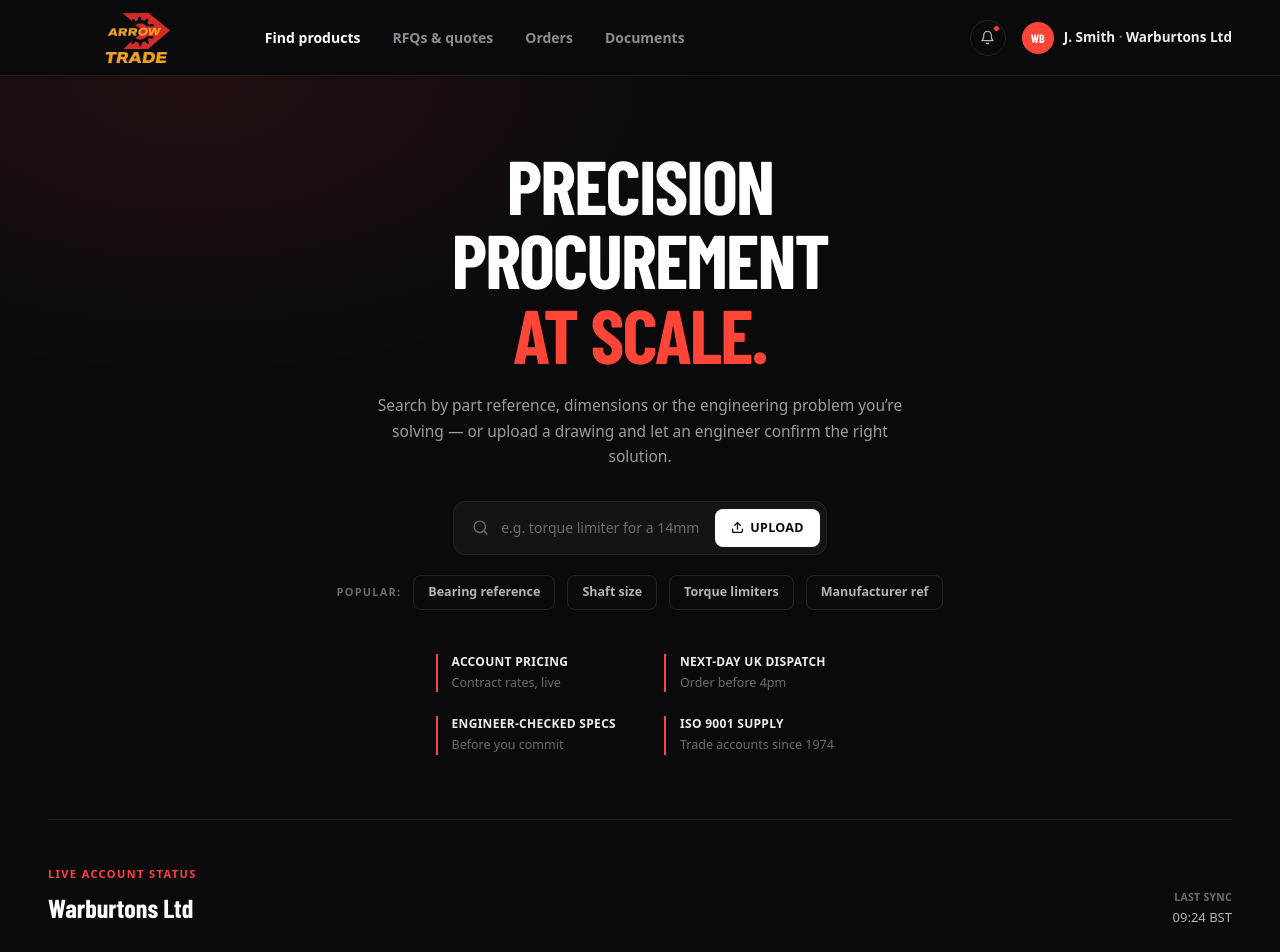
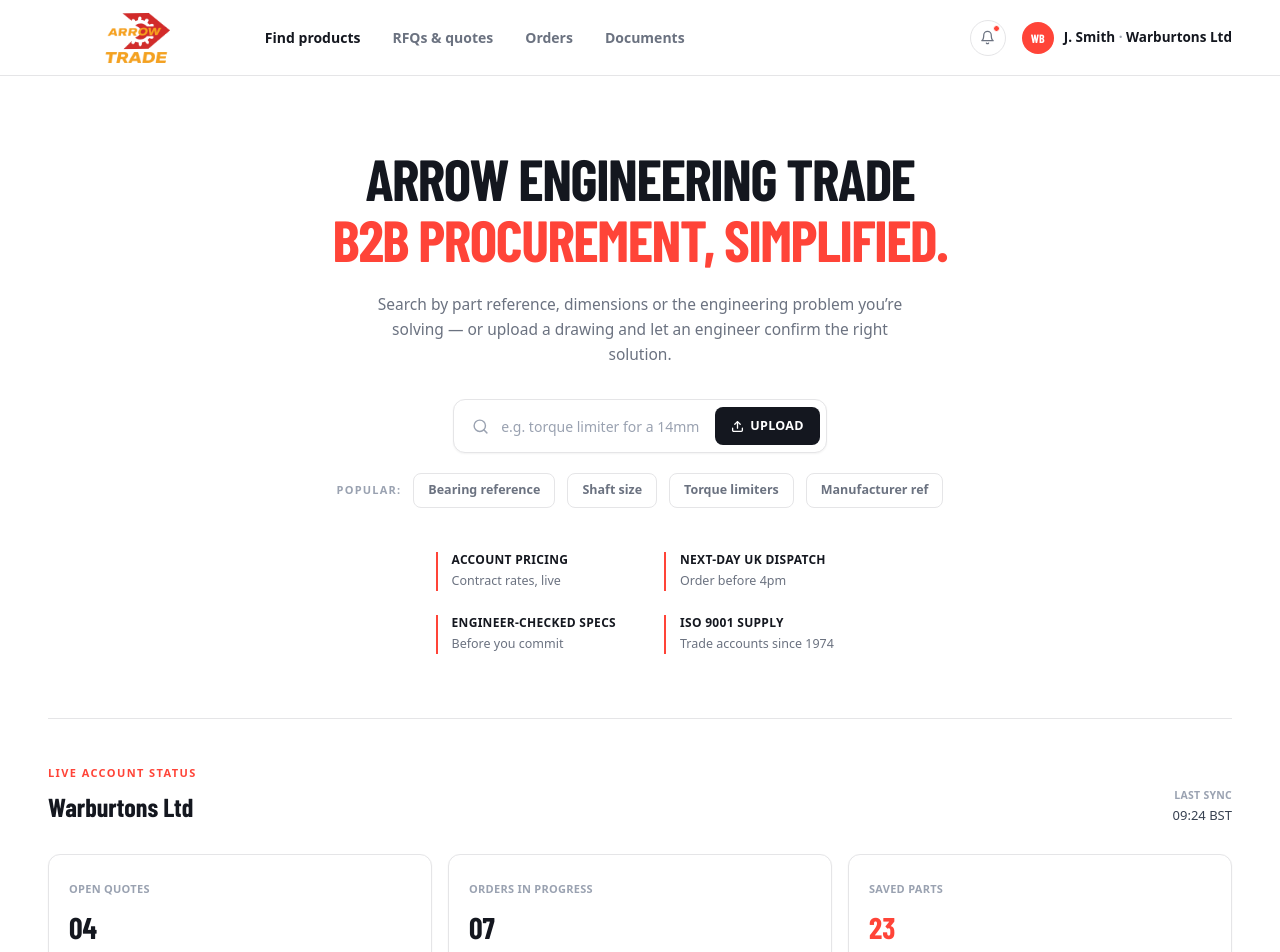
Before and after one commit to abdulhayeedev/arrow-trade-portal, a Next.js app: page / in a window 1280 px wide. Shown: the top 952 px of the page. Built offline with nearby package versions, Linux system fonts and the light colour scheme; a web font is replaced by a local one.

Commit message:
Changed to light theme

```diff
--- a/app/globals.css
+++ b/app/globals.css
@@ -3,6 +3,6 @@
 @tailwind utilities;
 
 body {
-  background: #0a0a0c;
-  color: #ededef;
+  background: #ffffff;
+  color: #14171f;
 }
--- a/app/page.tsx
+++ b/app/page.tsx
@@ -13,95 +13,86 @@
     desc: "GR-24 taper bore hub, 42mm",
     meta: "DISPATCHED TODAY · DPD 1–2 DAY",
     value: "qty 12",
-    dot: "bg-[#FF4438]",
+    dot: "bg-[#1D7A34]",
   },
   {
     ref: "RFQ-1092",
     desc: "Custom torque limiter, 10 Nm",
     meta: "WITH ENGINEERING · RESPONSE DUE TOMORROW",
     value: "Awaiting",
-    dot: "bg-[#4A90FF]",
+    dot: "bg-[#2563EB]",
   },
   {
     ref: "Q-3307",
     desc: "Stainless bearing inserts, UCX",
     meta: "VALID 21 DAYS · READY TO ACCEPT",
     value: "£1,284.00",
-    dot: "bg-[#34C759]",
+    dot: "bg-[#FF4438]",
   },
 ];
 
 export default function Home() {
   return (
-    <main className="flex min-h-screen flex-col bg-[#0A0A0C] text-[#EDEDEF]">
+    <main className="flex min-h-screen flex-col bg-white text-[#14171F]">
       {/* Top nav */}
-      <header className="flex h-[76px] items-center justify-between border-b border-[#1C1C20] px-12">
+      <header className="flex h-[76px] items-center justify-between border-b border-[#E5E5E7] px-12">
         <div className="flex items-center gap-11">
           <div className="flex items-center">
             <img src="/images/logo.png" alt="Arrow Engineering" className="h-14 w-auto" />
           </div>
           <nav className="flex items-center gap-8 text-sm font-semibold">
-            <span className="text-white">Find products</span>
-            <span className="text-[#8C8C93]">RFQs &amp; quotes</span>
-            <span className="text-[#8C8C93]">Orders</span>
-            <span className="text-[#8C8C93]">Documents</span>
+            <span className="text-[#14171F]">Find products</span>
+            <span className="text-[#6B7280]">RFQs &amp; quotes</span>
+            <span className="text-[#6B7280]">Orders</span>
+            <span className="text-[#6B7280]">Documents</span>
           </nav>
         </div>
         <div className="flex items-center gap-4">
-          <div className="relative flex h-9 w-9 items-center justify-center rounded-full border border-[#232327]">
-            <svg width="15" height="15" viewBox="0 0 24 24" fill="none" stroke="#B4B4BA" strokeWidth="2" strokeLinecap="round" strokeLinejoin="round">
+          <div className="relative flex h-9 w-9 items-center justify-center rounded-full border border-[#E5E5E7]">
+            <svg width="15" height="15" viewBox="0 0 24 24" fill="none" stroke="#6B7280" strokeWidth="2" strokeLinecap="round" strokeLinejoin="round">
               <path d="M18 8a6 6 0 0 0-12 0c0 7-3 9-3 9h18s-3-2-3-9" />
               <path d="M13.73 21a2 2 0 0 1-3.46 0" />
             </svg>
-            <div className="absolute right-[5px] top-1 h-[7px] w-[7px] rounded-full border-[1.5px] border-[#0A0A0C] bg-[#FF4438]" />
+            <div className="absolute right-[5px] top-1 h-[7px] w-[7px] rounded-full border-[1.5px] border-white bg-[#FF4438]" />
           </div>
           <div className="flex items-center gap-2.5">
             <div className="flex h-8 w-8 items-center justify-center rounded-full bg-[#FF4438]">
               <span className="font-heading text-xs font-bold text-white">WB</span>
             </div>
-            <span className="text-[13.5px] font-semibold">
-              J. Smith <span className="text-[#6B6B72]">·</span> Warburtons Ltd
+            <span className="text-[13.5px] font-semibold text-[#14171F]">
+              J. Smith <span className="text-[#9AA2B1]">·</span> Warburtons Ltd
             </span>
           </div>
         </div>
       </header>
 
       {/* Hero */}
-      <section
-        className="relative overflow-hidden px-12 pb-14 pt-[72px]"
-        style={{
-          background:
-            "radial-gradient(ellipse 900px 500px at 15% 0%, rgba(255,68,56,0.10) 0%, rgba(255,68,56,0) 60%)",
-        }}
-      >
+      <section className="relative overflow-hidden px-12 pb-14 pt-[72px]">
         <div className="relative mx-auto flex max-w-[780px] flex-col items-center text-center">
-          <h1 className="font-heading text-[76px] font-extrabold uppercase leading-[0.98] tracking-tight">
-            <span className="text-white">Precision</span>
-            <br />
-            <span className="text-white">Procurement</span>
-            <br />
-            <span className="text-[#FF4438]">At scale.</span>
+          <h1 className="font-heading text-[58px] font-extrabold uppercase leading-[1.05] tracking-tight">
+            <span className="block text-[#14171F]">Arrow Engineering Trade</span>
+            <span className="block text-[#FF4438]">B2B Procurement, Simplified.</span>
           </h1>
-          <p className="mt-[22px] max-w-[540px] text-[15.5px] leading-relaxed text-[#9C9CA3]">
+          <p className="mt-[22px] max-w-[540px] text-[15.5px] leading-relaxed text-[#6B7280]">
             Search by part reference, dimensions or the engineering problem you&rsquo;re solving — or
             upload a drawing and let an engineer confirm the right solution.
           </p>
 
-          <form className="mt-8 flex max-w-[560px] items-center gap-3 rounded-xl border border-[#232327] bg-[#141416] py-1.5 pl-[18px] pr-1.5">
-            <svg width="17" height="17" viewBox="0 0 24 24" fill="none" stroke="#6B6B72" strokeWidth="2" strokeLinecap="round" strokeLinejoin="round" className="shrink-0">
+          <form className="mt-8 flex max-w-[560px] items-center gap-3 rounded-xl border border-[#E5E5E7] bg-white py-1.5 pl-[18px] pr-1.5 shadow-sm">
+            <svg width="17" height="17" viewBox="0 0 24 24" fill="none" stroke="#9AA2B1" strokeWidth="2" strokeLinecap="round" strokeLinejoin="round" className="shrink-0">
               <circle cx="11" cy="11" r="8" />
               <path d="M21 21l-4.35-4.35" />
             </svg>
             <input
               type="text"
               placeholder="e.g. torque limiter for a 14mm keyed shaft at 10 Nm"
-              className="h-10 grow bg-transparent text-sm text-[#EDEDEF] outline-none placeholder:text-[#6B6B72]"
+              className="h-10 grow bg-transparent text-sm text-[#14171F] outline-none placeholder:text-[#9AA2B1]"
             />
             <button
               type="button"
-              className="flex h-[38px] shrink-0 items-center gap-1.5 rounded-lg bg-white px-4 text-[12.5px] font-bold tracking-wide text-[#0A0A0C]"
+              className="flex h-[38px] shrink-0 items-center gap-1.5 rounded-lg bg-[#14171F] px-4 text-[12.5px] font-bold tracking-wide text-white"
             >
-              <svg width="13" height="13" viewBox="0 0 24 24" fill="none" stroke="#0A0A0C" strokeWidth="2.4" strokeLinecap="round" strokeLinejoin="round">
+              <svg width="13" height="13" viewBox="0 0 24 24" fill="none" stroke="#FFFFFF" strokeWidth="2.4" strokeLinecap="round" strokeLinejoin="round">
                 <path d="M21 15v4a2 2 0 0 1-2 2H5a2 2 0 0 1-2-2v-4" />
                 <path d="M17 8l-5-5-5 5" />
                 <path d="M12 3v12" />
@@ -110,12 +101,12 @@
             </button>
           </form>
 
-          <div className="mt-5 flex flex-wrap items-center gap-3">
-            <span className="text-[11px] font-bold tracking-[1.2px] text-[#6B6B72]">POPULAR:</span>
+          <div className="mt-5 flex flex-wrap items-center justify-center gap-3">
+            <span className="text-[11px] font-bold tracking-[1.2px] text-[#9AA2B1]">POPULAR:</span>
             {filterChips.map((chip) => (
               <button
                 key={chip}
-                className="rounded-lg border border-[#232327] px-3.5 py-[7px] text-[12.5px] font-semibold text-[#B4B4BA] transition-colors hover:border-[#4A4A52] hover:text-white"
+                className="rounded-lg border border-[#E5E5E7] px-3.5 py-[7px] text-[12.5px] font-semibold text-[#6B7280] transition-colors hover:border-[#14171F] hover:text-[#14171F]"
               >
                 {chip}
               </button>
@@ -125,8 +116,8 @@
           <div className="mt-11 grid max-w-[620px] grid-cols-2 gap-x-12 gap-y-6">
             {features.map((f) => (
               <div key={f.title} className="border-l-2 border-[#FF4438] pl-3.5 text-left">
-                <div className="text-xs font-bold tracking-wide text-[#EDEDEF]">{f.title}</div>
-                <div className="mt-1 text-[12.5px] text-[#6B6B72]">{f.desc}</div>
+                <div className="text-xs font-bold tracking-wide text-[#14171F]">{f.title}</div>
+                <div className="mt-1 text-[12.5px] text-[#6B7280]">{f.desc}</div>
               </div>
             ))}
           </div>
@@ -135,88 +126,88 @@
 
       {/* Account status panel */}
       <section className="px-12 pb-14 pt-2">
-        <div className="flex flex-col gap-7 border-t border-[#1C1C20] pt-10">
+        <div className="flex flex-col gap-7 border-t border-[#E5E5E7] pt-10">
           <div className="flex items-end justify-between">
             <div>
               <span className="text-[11px] font-bold tracking-[1.4px] text-[#FF4438]">
                 LIVE ACCOUNT STATUS
               </span>
-              <div className="font-heading mt-1 text-[26px] font-bold text-white">Warburtons Ltd</div>
+              <div className="font-heading mt-1 text-[26px] font-bold text-[#14171F]">Warburtons Ltd</div>
             </div>
             <div className="text-right">
-              <div className="text-[10.5px] font-bold tracking-wide text-[#6B6B72]">LAST SYNC</div>
-              <div className="mt-0.5 text-[13px] text-[#B4B4BA]">09:24 BST</div>
+              <div className="text-[10.5px] font-bold tracking-wide text-[#9AA2B1]">LAST SYNC</div>
+              <div className="mt-0.5 text-[13px] text-[#374151]">09:24 BST</div>
             </div>
           </div>
 
           <div className="grid grid-cols-3 gap-4">
-            <div className="rounded-xl border border-[#232327] bg-[#131316] p-5">
-              <span className="text-[11px] font-bold tracking-wide text-[#6B6B72]">OPEN QUOTES</span>
-              <div className="font-heading mt-1.5 text-[30px] font-bold text-white">04</div>
+            <div className="rounded-xl border border-[#E5E5E7] bg-white p-5 shadow-sm">
+              <span className="text-[11px] font-bold tracking-wide text-[#9AA2B1]">OPEN QUOTES</span>
+              <div className="font-heading mt-1.5 text-[30px] font-bold text-[#14171F]">04</div>
             </div>
-            <div className="rounded-xl border border-[#232327] bg-[#131316] p-5">
-              <span className="text-[11px] font-bold tracking-wide text-[#6B6B72]">ORDERS IN PROGRESS</span>
-              <div className="font-heading mt-1.5 text-[30px] font-bold text-white">07</div>
+            <div className="rounded-xl border border-[#E5E5E7] bg-white p-5 shadow-sm">
+              <span className="text-[11px] font-bold tracking-wide text-[#9AA2B1]">ORDERS IN PROGRESS</span>
+              <div className="font-heading mt-1.5 text-[30px] font-bold text-[#14171F]">07</div>
             </div>
-            <div className="rounded-xl border border-[#232327] bg-[#131316] p-5">
-              <span className="text-[11px] font-bold tracking-wide text-[#6B6B72]">SAVED PARTS</span>
+            <div className="rounded-xl border border-[#E5E5E7] bg-white p-5 shadow-sm">
+              <span className="text-[11px] font-bold tracking-wide text-[#9AA2B1]">SAVED PARTS</span>
               <div className="font-heading mt-1.5 text-[30px] font-bold text-[#FF4438]">23</div>
             </div>
           </div>
 
-          <div className="overflow-hidden rounded-xl border border-[#232327] bg-[#131316]">
-            <div className="flex items-center justify-between border-b border-[#232327] px-[22px] py-4">
-              <span className="text-[11px] font-bold tracking-wide text-[#B4B4BA]">RECENT ACTIVITY</span>
-              <a href="#" className="text-xs font-bold tracking-wide">
+          <div className="overflow-hidden rounded-xl border border-[#E5E5E7] bg-white shadow-sm">
+            <div className="flex items-center justify-between border-b border-[#E5E5E7] px-[22px] py-4">
+              <span className="text-[11px] font-bold tracking-wide text-[#374151]">RECENT ACTIVITY</span>
+              <a href="#" className="text-xs font-bold tracking-wide text-[#FF4438]">
                 VIEW ALL
               </a>
             </div>
             {activity.map((row, i) => (
               <div
                 key={row.ref}
-                className={`flex items-center gap-3.5 px-[22px] py-4 transition-colors hover:bg-[#17171A] ${
-                  i < activity.length - 1 ? "border-b border-[#1C1C20]" : ""
+                className={`flex items-center gap-3.5 px-[22px] py-4 transition-colors hover:bg-[#FAFAFB] ${
+                  i < activity.length - 1 ? "border-b border-[#F1F1F3]" : ""
                 }`}
               >
                 <div className={`h-[7px] w-[7px] shrink-0 rounded-full ${row.dot}`} />
                 <div className="grow">
-                  <div className="text-sm font-semibold text-[#EDEDEF]">
-                    {row.ref} <span className="font-normal text-[#6B6B72]">·</span> {row.desc}
+                  <div className="text-sm font-semibold text-[#14171F]">
+                    {row.ref} <span className="font-normal text-[#9AA2B1]">·</span> {row.desc}
                   </div>
-                  <div className="mt-0.5 text-[11.5px] tracking-wide text-[#6B6B72]">{row.meta}</div>
+                  <div className="mt-0.5 text-[11.5px] tracking-wide text-[#9AA2B1]">{row.meta}</div>
                 </div>
-                <span className="shrink-0 text-[13px] font-semibold text-[#B4B4BA]">{row.value}</span>
+                <span className="shrink-0 text-[13px] font-semibold text-[#374151]">{row.value}</span>
               </div>
             ))}
           </div>
 
           <div className="grid grid-cols-2 gap-4">
-            <div className="cursor-pointer rounded-xl border border-[#FF4438] bg-[#17110F] p-[22px] transition-transform hover:-translate-y-0.5">
-              <span className="text-[10.5px] font-bold tracking-wide text-[#FF9A8F]">
+            <div className="cursor-pointer rounded-xl border border-[#FF4438] bg-[#FFF3F2] p-[22px] transition-transform hover:-translate-y-0.5">
+              <span className="text-[10.5px] font-bold tracking-wide text-[#A50D24]">
                 STRAIGHTFORWARD PRODUCTS
               </span>
-              <div className="font-heading mt-1.5 text-xl font-bold text-white">Browse catalogue</div>
+              <div className="font-heading mt-1.5 text-xl font-bold text-[#14171F]">Browse catalogue</div>
               <div className="mt-2.5 text-[12.5px] font-semibold text-[#FF4438]">
                 Find · Configure · Checkout →
               </div>
             </div>
-            <div className="cursor-pointer rounded-xl border border-[#232327] bg-[#131316] p-[22px] transition-transform hover:-translate-y-0.5">
-              <span className="text-[10.5px] font-bold tracking-wide text-[#6B6B72]">
+            <div className="cursor-pointer rounded-xl border border-[#E5E5E7] bg-white p-[22px] shadow-sm transition-transform hover:-translate-y-0.5">
+              <span className="text-[10.5px] font-bold tracking-wide text-[#6B7280]">
                 ENGINEERING ENQUIRY
               </span>
-              <div className="font-heading mt-1.5 text-xl font-bold text-white">Start an RFQ</div>
-              <div className="mt-2.5 text-[12.5px] font-semibold text-[#B4B4BA]">
+              <div className="font-heading mt-1.5 text-xl font-bold text-[#14171F]">Start an RFQ</div>
+              <div className="mt-2.5 text-[12.5px] font-semibold text-[#374151]">
                 Drawing · Review · Quotation →
               </div>
             </div>
           </div>
 
           <div className="flex items-center gap-2">
-            <svg width="15" height="15" viewBox="0 0 24 24" fill="none" stroke="#34C759" strokeWidth="2.2" strokeLinecap="round" strokeLinejoin="round">
+            <svg width="15" height="15" viewBox="0 0 24 24" fill="none" stroke="#1D7A34" strokeWidth="2.2" strokeLinecap="round" strokeLinejoin="round">
               <path d="M22 11.08V12a10 10 0 1 1-5.93-9.14" />
               <path d="M22 4L12 14.01l-3-3" />
             </svg>
-            <span className="text-[12.5px] text-[#6B6B72]">
+            <span className="text-[12.5px] text-[#6B7280]">
               ISO 9001 certified supply · Trade accounts since 1974
             </span>
           </div>
```
